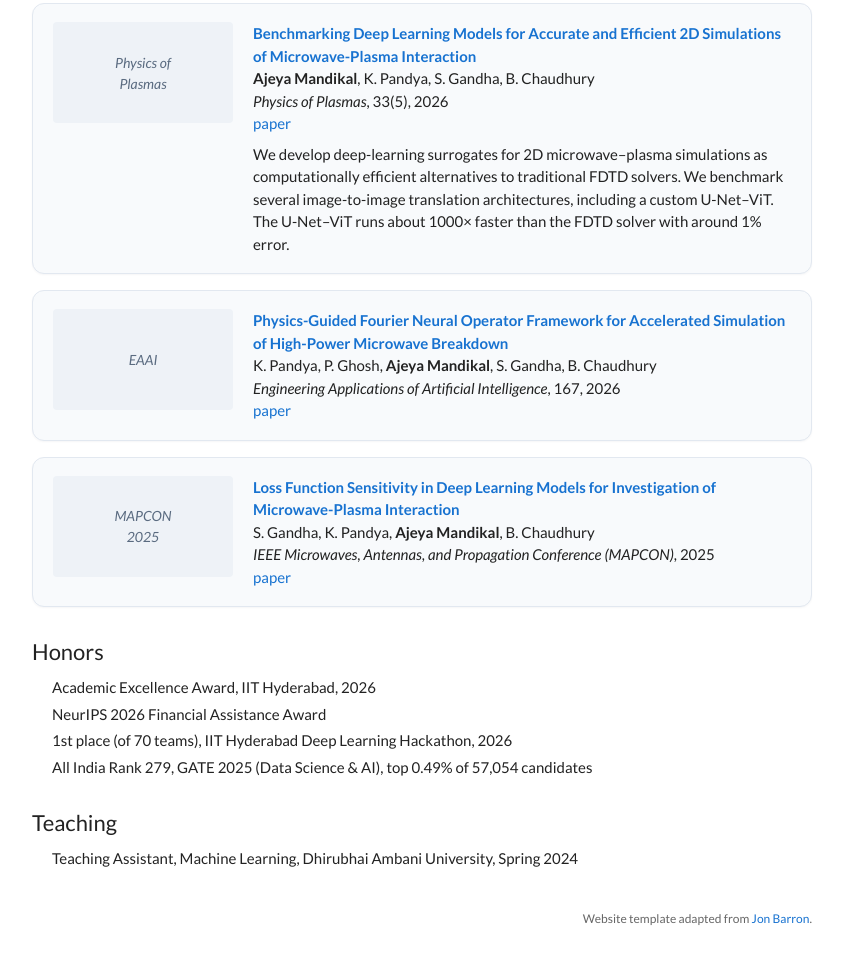
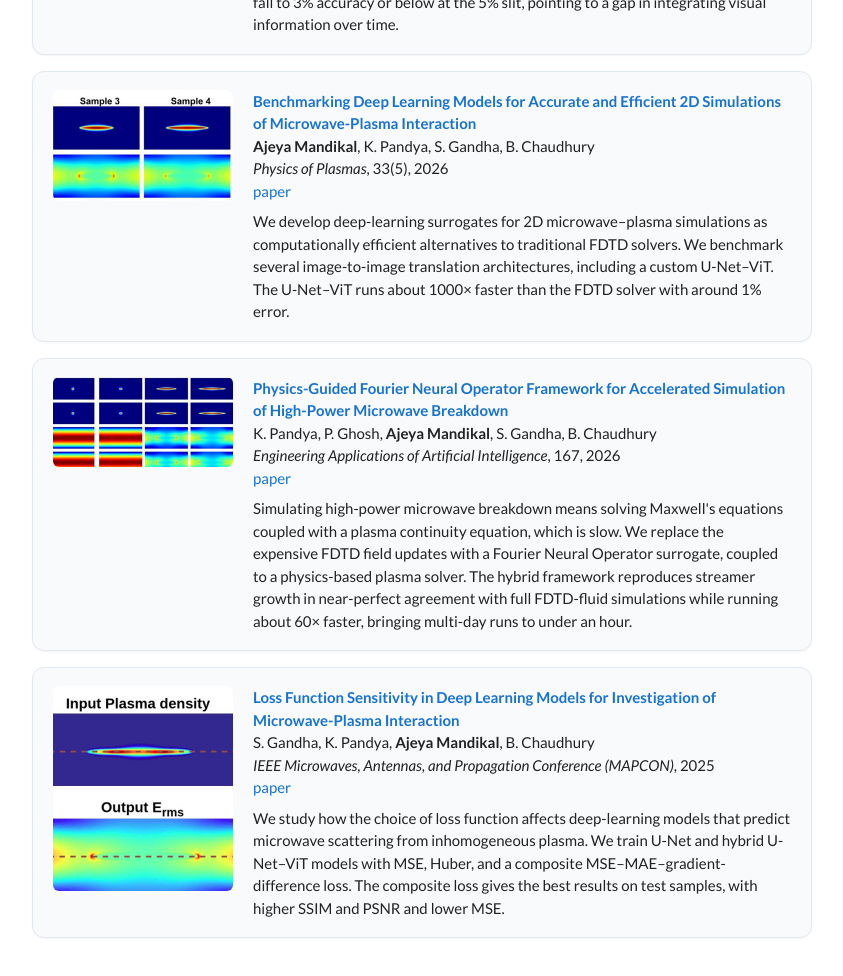
Before and after one commit to Ajeya02/Ajeya02.github.io, a plain HTML site: page index.html in a window 1280 px wide. Shown: the part 1414-2390 px from the top of the page, without its empty margins (218-1061 px from the left). Drawn offline with Linux system fonts and the light colour scheme.

Commit message:
Paper figures as thumbnails, honors/TA folded into bio, kitchen SMORE pair, 5% ACT clip
Co-Authored-By: Claude Opus 5.5 (1M context) <noreply@anthropic.com>

```diff
--- a/index.html
+++ b/index.html
@@ -26,13 +26,16 @@
         <a href="https://people.iith.ac.in/vineethnb/">Prof. Vineeth N. Balasubramanian</a>.
         I also collaborate with
         <a href="https://cogsci.ucsd.edu/people/faculty/meenakshi-khosla.html">Prof. Meenakshi Khosla</a>
-        at UC San Diego. In January 2027, I will join <strong>Amazon</strong> as an Applied Scientist Intern.
+        at UC San Diego. At IIT Hyderabad, I received the <strong>Academic Excellence Award</strong> for outstanding
+        academic performance. In January 2027, I will join <strong>Amazon</strong> as an Applied Scientist Intern.
       </p>
       <p>
         I completed my B.Tech in Information and Communication Technology at
         <a href="https://www.daiict.ac.in/">Dhirubhai Ambani University</a> (formerly DA-IICT).
         There, I worked with <a href="https://www.daiict.ac.in/faculty/bhaskar-chaudhury">Prof. Bhaskar Chaudhury</a>
-        on deep-learning surrogates for microwave–plasma simulation.
+        on deep-learning surrogates for microwave–plasma simulation. I also served as a
+        <strong>Teaching Assistant for Machine Learning</strong>, where I led lab sessions, graded assignments and
+        exams, and conducted oral exams.
       </p>
       <p>
         After graduating, I spent a year as a Software Engineer at Deutsche Bank.
@@ -114,7 +117,7 @@
     </article>
 
     <article class="paper">
-      <div class="thumb"><div class="tile">Physics of<br>Plasmas</div></div>
+      <div class="thumb"><img src="images/pop.jpg" alt="Input plasma density profiles and the scattered field they produce"></div>
       <div class="info">
         <a href="https://doi.org/10.1063/5.0320578" class="title">Benchmarking Deep Learning Models for Accurate and Efficient 2D Simulations of Microwave-Plasma Interaction</a><br>
         <strong>Ajeya Mandikal</strong>, K. Pandya, S. Gandha, B. Chaudhury<br>
@@ -129,46 +132,39 @@
     </article>
 
     <article class="paper">
-      <div class="thumb"><div class="tile">EAAI</div></div>
+      <div class="thumb"><img src="images/eaai.jpg" alt="Streamer evolution from the FDTD fluid model and the FNO-based hybrid model"></div>
       <div class="info">
         <a href="https://doi.org/10.1016/j.engappai.2026.113889" class="title">Physics-Guided Fourier Neural Operator Framework for Accelerated Simulation of High-Power Microwave Breakdown</a><br>
         K. Pandya, P. Ghosh, <strong>Ajeya Mandikal</strong>, S. Gandha, B. Chaudhury<br>
         <em>Engineering Applications of Artificial Intelligence</em>, 167, 2026<br>
         <a href="https://doi.org/10.1016/j.engappai.2026.113889">paper</a>
+        <p>
+          Simulating high-power microwave breakdown means solving Maxwell's equations coupled with a plasma
+          continuity equation, which is slow. We replace the expensive FDTD field updates with a Fourier Neural
+          Operator surrogate, coupled to a physics-based plasma solver. The hybrid framework reproduces streamer
+          growth in near-perfect agreement with full FDTD-fluid simulations while running about 60× faster,
+          bringing multi-day runs to under an hour.
+        </p>
       </div>
     </article>
 
     <article class="paper">
-      <div class="thumb"><div class="tile">MAPCON<br>2025</div></div>
+      <div class="thumb"><img src="images/mapcon.jpg" alt="Input plasma density and output scattered field"></div>
       <div class="info">
         <a href="https://doi.org/10.1109/MAPCON65020.2025.11426690" class="title">Loss Function Sensitivity in Deep Learning Models for Investigation of Microwave-Plasma Interaction</a><br>
         S. Gandha, K. Pandya, <strong>Ajeya Mandikal</strong>, B. Chaudhury<br>
         <em>IEEE Microwaves, Antennas, and Propagation Conference (MAPCON)</em>, 2025<br>
         <a href="https://doi.org/10.1109/MAPCON65020.2025.11426690">paper</a>
+        <p>
+          We study how the choice of loss function affects deep-learning models that predict microwave scattering
+          from inhomogeneous plasma. We train U-Net and hybrid U-Net–ViT models with MSE, Huber, and a composite
+          MSE–MAE–gradient-difference loss. The composite loss gives the best results on test samples, with higher
+          SSIM and PSNR and lower MSE.
+        </p>
       </div>
     </article>
   </section>
 
-  <!-- ===== Misc ===== -->
-  <section>
-    <h2>Honors</h2>
-    <ul class="plain">
-      <li>Academic Excellence Award, IIT Hyderabad, 2026</li>
-      <li>NeurIPS 2026 Financial Assistance Award</li>
-      <li>1st place (of 70 teams), IIT Hyderabad Deep Learning Hackathon, 2026</li>
-      <li>All India Rank 279, GATE 2025 (Data Science &amp; AI), top 0.49% of 57,054 candidates</li>
-    </ul>
-
-    <h2>Teaching</h2>
-    <ul class="plain">
-      <li>Teaching Assistant, Machine Learning, Dhirubhai Ambani University, Spring 2024</li>
-    </ul>
-  </section>
-
-  <footer>
-    Website template adapted from <a href="https://jonbarron.info/">Jon Barron</a>.
-  </footer>
-
 </main>
 </body>
 </html>
--- a/style.css
+++ b/style.css
@@ -4,8 +4,6 @@
   --link: #1772d0;
   --link-hover: #f09228;
   --bg: #fff;
-  --tile: #eef2f7;
-  --tile-text: #5a6b80;
   --card: #f8fafc;
   --card-border: #e2e8f0;
   --card-border-hover: #b9c7d8;
@@ -111,30 +109,6 @@ h2 {
   white-space: nowrap;
 }
 
-.tile {
-  width: 100%;
-  aspect-ratio: 16 / 9;
-  background: var(--tile);
-  color: var(--tile-text);
-  display: flex;
-  align-items: center;
-  justify-content: center;
-  text-align: center;
-  font-size: 14px;
-  font-style: italic;
-  border-radius: 4px;
-}
-
-/* ----- lists ----- */
-ul.plain { list-style: none; padding: 0 20px; margin: 0; }
-ul.plain li { margin-bottom: 4px; }
-
-footer {
-  margin-top: 40px;
-  text-align: right;
-  font-size: 12px;
-  color: var(--muted);
-}
 
 /* ----- phones ----- */
 @media (max-width: 640px) {
@@ -143,5 +117,4 @@ footer {
   .intro-photo { flex-basis: auto; width: 55%; align-self: center; }
   .paper { flex-direction: column; padding: 14px 12px; gap: 10px; }
   .paper .thumb { flex-basis: auto; width: 100%; max-width: 320px; }
-  ul.plain { padding: 0 12px; }
 }
```
Also changed, not shown: images/eaai.jpg (added), images/mapcon.jpg (added), images/pop.jpg (added), 1 other file.
